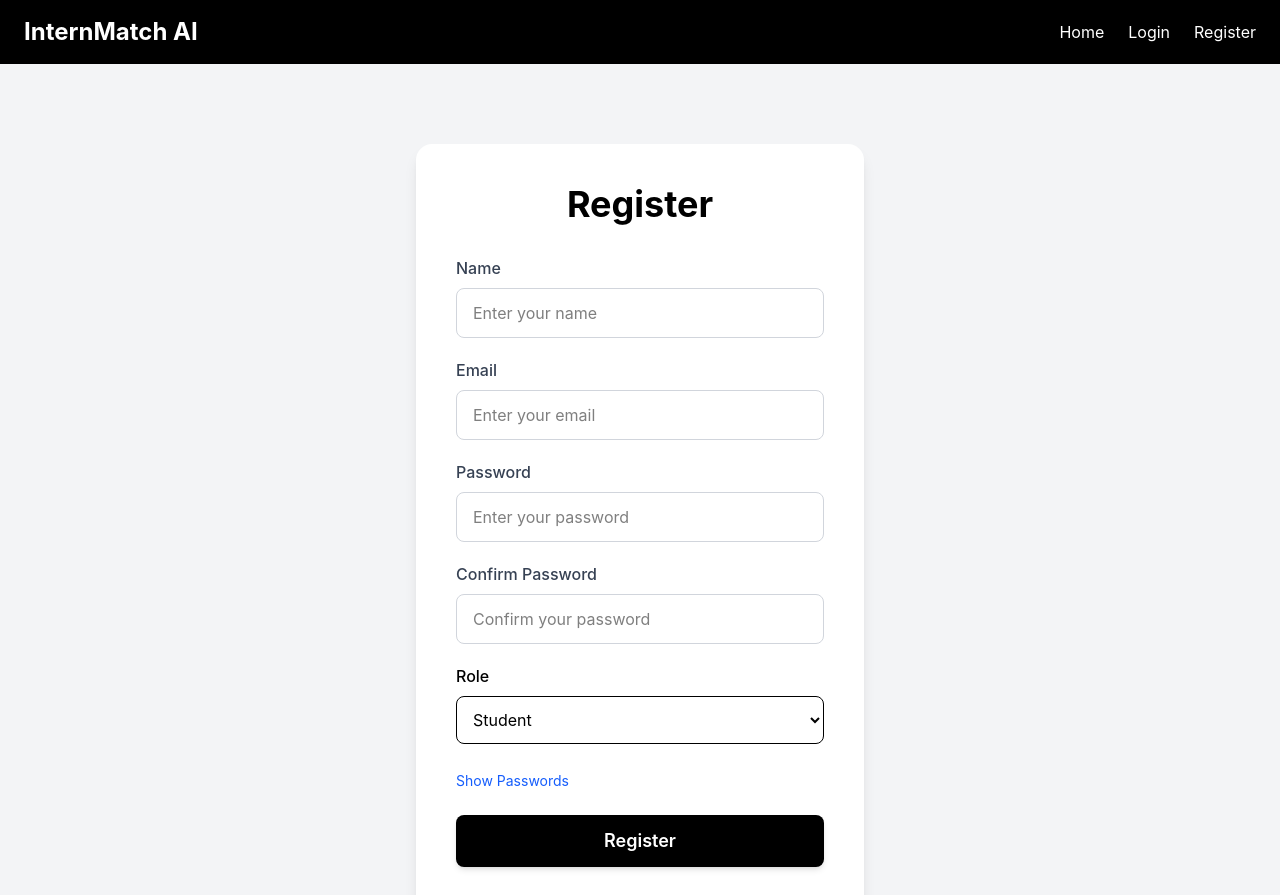
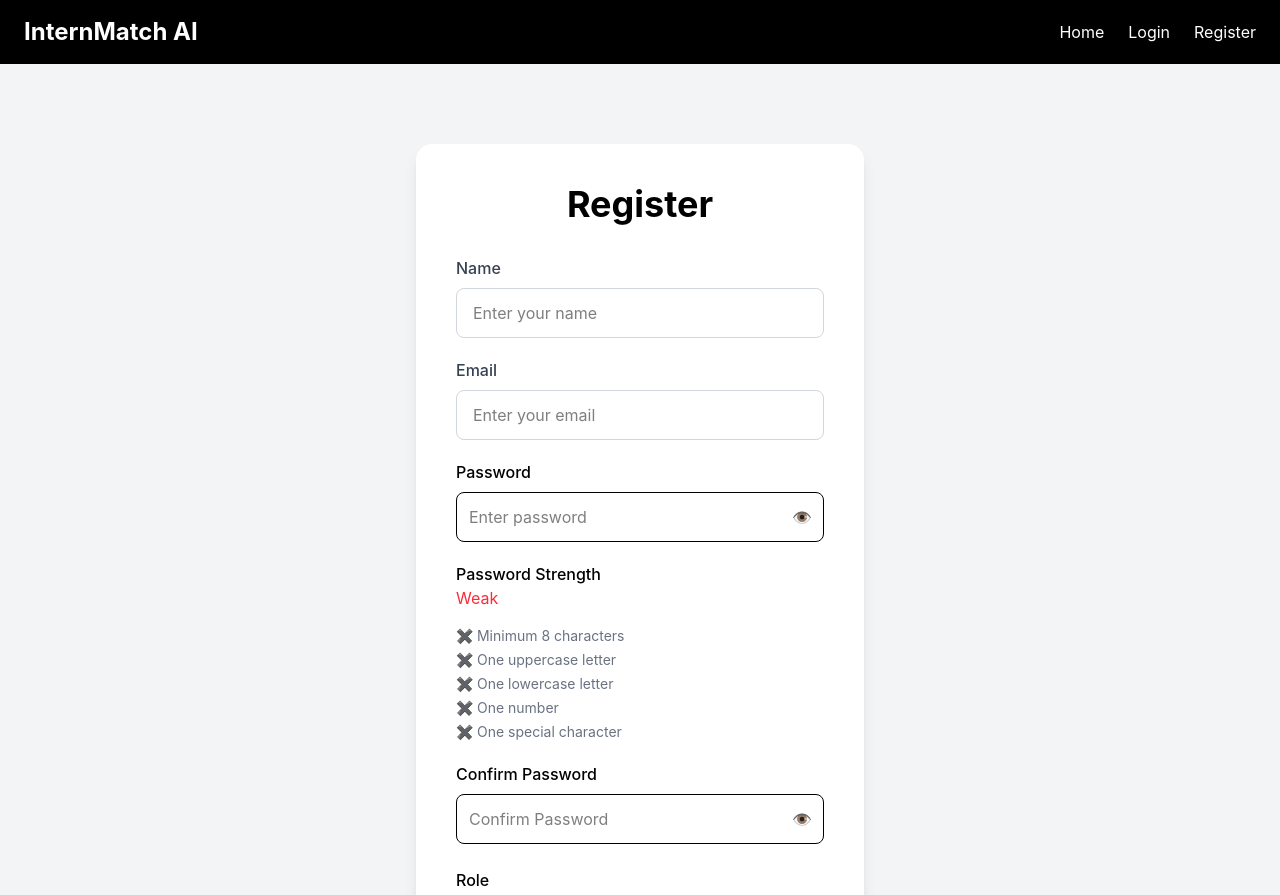
Before and after one commit to rajusaripalli6/internMatch-ai, a React app in the folder frontend/: page /register in a window 1280 px wide. Shown: the top 895 px of the page. Built offline with nearby package versions, Linux system fonts and the light colour scheme; the HTML template or start-up script is replaced by a standard one.

Commit message:
Version 1 - stable InternMatch AI

```diff
--- a/frontend/src/pages/auth/Register.jsx
+++ b/frontend/src/pages/auth/Register.jsx
@@ -19,7 +19,7 @@ export default function Register() {
   const [email, setEmail] = useState("")
   const [password, setPassword] = useState("")
   const [confirmPassword, setConfirmPassword] = useState("")
-
+  const [showConfirmPassword, setShowConfirmPassword] = useState(false)
   const [showPassword, setShowPassword] = useState(false)
 
   const [errors, setErrors] = useState({})
@@ -28,11 +28,90 @@ export default function Register() {
   const { login } = useContext(AuthContext)
   const [role, setRole] =
   useState("student")
+  function validatePassword(password) {
 
+  const passwordRegex =
+    /^(?=.*[a-z])(?=.*[A-Z])(?=.*\d)(?=.*[@$!%*?&])[A-Za-z\d@$!%*?&]{8,}$/
+
+  return passwordRegex.test(password)
+
+}
+      function getPasswordStrength(password) {
+
+        let score = 0
+
+        if (password.length >= 8) score++
+        if (/[A-Z]/.test(password)) score++
+        if (/[a-z]/.test(password)) score++
+        if (/\d/.test(password)) score++
+        if (/[@$!%*?&]/.test(password)) score++
+
+        if (score <= 2)
+          return {
+            text: "Weak",
+            color: "text-red-500"
+          }
+
+        if (score <= 4)
+          return {
+            text: "Medium",
+            color: "text-yellow-500"
+          }
+
+        return {
+          text: "Strong",
+          color: "text-green-600"
+        }
+
+      }
+      function passwordChecks(password) {
+
+        return {
+
+          length:
+            password.length >= 8,
+
+          uppercase:
+            /[A-Z]/.test(password),
+
+          lowercase:
+            /[a-z]/.test(password),
+
+          number:
+            /\d/.test(password),
+
+          special:
+            /[@$!%*?&]/.test(password),
+
+        }
+
+      }
   async function handleSubmit(e) {
 
     e.preventDefault()
+    if (!validatePassword(password)) {
 
+      toast.error(
+
+        "Password must contain at least 8 characters, one uppercase letter, one lowercase letter, one number, and one special character."
+
+      )
+
+      return
+
+    }
+
+    if (password !== confirmPassword) {
+
+      toast.error(
+
+        "Passwords do not match."
+
+      )
+
+      return
+
+    }
         const newErrors = {}
 
         if (!name.trim()) {
@@ -46,7 +125,14 @@ export default function Register() {
         if (!password.trim()) {
           newErrors.password = "Password is required"
         }
+        if (!validatePassword(password)) {
+          toast.error(
+            "Password must contain at least 8 characters, one uppercase letter, one lowercase letter, one number, and one special character."
+            )
 
+      return
+
+          }
     if (!confirmPassword.trim()) {
       newErrors.confirmPassword =
         "Confirm password is required"
@@ -130,9 +216,9 @@ export default function Register() {
 
                   setName(e.target.value)
 
-              setErrors((prev) => ({
+                  setErrors(prev => ({
                     ...prev,
-                name: "",
+                    name: ""
                   }))
 
                 }}
@@ -150,69 +236,276 @@ export default function Register() {
 
                   setEmail(e.target.value)
 
-              setErrors((prev) => ({
+                  setErrors(prev => ({
                     ...prev,
-                email: "",
+                    email: ""
                   }))
 
                 }}
                 error={errors.email}
               />
 
-          <FormField
-            label="Password"
-            id="password"
-            name="password"
+              {/* PASSWORD */}
+
+              <div className="mb-5">
+
+                <label className="block mb-2 font-medium">
+                  Password
+                </label>
+
+                <div className="relative">
+
+                  <input
+
                     type={
                       showPassword
                         ? "text"
                         : "password"
                     }
-            placeholder="Enter your password"
+
                     value={password}
+
                     onChange={(e) => {
 
-              setPassword(e.target.value)
+                      setPassword(
+                        e.target.value
+                      )
 
-              setErrors((prev) => ({
+                      setErrors(prev => ({
                         ...prev,
-                password: "",
+                        password: ""
                       }))
 
                     }}
-            error={errors.password}
+
+                    placeholder="Enter password"
+
+                    className="
+                      w-full
+                      border
+                      rounded-lg
+                      p-3
+                      pr-12
+                    "
+
                   />
 
-          <FormField
-            label="Confirm Password"
-            id="confirmPassword"
-            name="confirmPassword"
+                  <button
+
+                    type="button"
+
+                    onClick={() =>
+                      setShowPassword(
+                        !showPassword
+                      )
+                    }
+
+                    className="
+                      absolute
+                      right-3
+                      top-1/2
+                      -translate-y-1/2
+                    "
+
+                  >
+
+                    {
+                      showPassword
+                        ? "🙈"
+                        : "👁"
+                    }
+
+                  </button>
+
+                </div>
+
+              </div>
+
+              {/* PASSWORD STRENGTH */}
+
+              <div className="mb-4">
+
+                <p className="font-medium">
+
+                  Password Strength
+
+                </p>
+
+                <p
+                  className={
+                    getPasswordStrength(password).color
+                  }
+                >
+
+                  {
+                    getPasswordStrength(password).text
+                  }
+
+                </p>
+
+              </div>
+
+              {/* PASSWORD CHECKLIST */}
+
+              <div className="mb-5 space-y-1 text-sm">
+
+                <p className={
+                  passwordChecks(password).length
+                    ? "text-green-600"
+                    : "text-gray-500"
+                }>
+                  {
+                    passwordChecks(password).length
+                      ? "✔"
+                      : "✖"
+                  } Minimum 8 characters
+                </p>
+
+                <p className={
+                  passwordChecks(password).uppercase
+                    ? "text-green-600"
+                    : "text-gray-500"
+                }>
+                  {
+                    passwordChecks(password).uppercase
+                      ? "✔"
+                      : "✖"
+                  } One uppercase letter
+                </p>
+
+                <p className={
+                  passwordChecks(password).lowercase
+                    ? "text-green-600"
+                    : "text-gray-500"
+                }>
+                  {
+                    passwordChecks(password).lowercase
+                      ? "✔"
+                      : "✖"
+                  } One lowercase letter
+                </p>
+
+                <p className={
+                  passwordChecks(password).number
+                    ? "text-green-600"
+                    : "text-gray-500"
+                }>
+                  {
+                    passwordChecks(password).number
+                      ? "✔"
+                      : "✖"
+                  } One number
+                </p>
+
+                <p className={
+                  passwordChecks(password).special
+                    ? "text-green-600"
+                    : "text-gray-500"
+                }>
+                  {
+                    passwordChecks(password).special
+                      ? "✔"
+                      : "✖"
+                  } One special character
+                </p>
+
+              </div>
+
+              {/* CONFIRM PASSWORD */}
+
+              <div className="mb-6">
+
+                <label className="block mb-2 font-medium">
+
+                  Confirm Password
+
+                </label>
+
+                <div className="relative">
+
+                  <input
+
                     type={
-              showPassword
+                      showConfirmPassword
                         ? "text"
                         : "password"
                     }
-            placeholder="Confirm your password"
+
                     value={confirmPassword}
-            onChange={(e) => {
 
-              setConfirmPassword(e.target.value)
+                    onChange={(e) =>
+                      setConfirmPassword(
+                        e.target.value
+                      )
+                    }
 
-              setErrors((prev) => ({
-                ...prev,
-                confirmPassword: "",
-              }))
+                    placeholder="Confirm Password"
 
-            }}
-            error={errors.confirmPassword}
+                    className="
+                      w-full
+                      border
+                      rounded-lg
+                      p-3
+                      pr-12
+                    "
+
                   />
+
+                  <button
+
+                    type="button"
+
+                    onClick={() =>
+                      setShowConfirmPassword(
+                        !showConfirmPassword
+                      )
+                    }
+
+                    className="
+                      absolute
+                      right-3
+                      top-1/2
+                      -translate-y-1/2
+                    "
+
+                  >
+
+                    {
+                      showConfirmPassword
+                        ? "🙈"
+                        : "👁"
+                    }
+
+                  </button>
+
+                </div>
+
+                {
+
+                  confirmPassword &&
+                  password !== confirmPassword && (
+
+                    <p className="
+                      text-red-500
+                      text-sm
+                      mt-2
+                    ">
+
+                      Passwords do not match
+
+                    </p>
+
+                  )
+
+                }
+
+              </div>
+
+              {/* ROLE */}
+
               <div className="mb-6">
 
-              <label className="
-                block
-                mb-2
-                font-medium
-              ">
+                <label className="block mb-2 font-medium">
                   Role
                 </label>
 
@@ -245,57 +538,90 @@ export default function Register() {
 
               </div>
 
-          <button
-            type="button"
-            onClick={() =>
-              setShowPassword(!showPassword)
-            }
-            className="
-              mb-6
-              text-sm
-              text-blue-600
-            "
-          >
-            {showPassword
-              ? "Hide Passwords"
-              : "Show Passwords"}
-          </button>
+              {
 
-          {errors.general && (
+                errors.general && (
+
                   <p className="
                     text-red-500
-              text-sm
+                    text-center
                     mb-4
-              text-center
                   ">
+
                     {errors.general}
+
                   </p>
-          )}
 
-          <Button
-            text={
+                )
+
+              }
+
+              <button
+
+                  type="submit"
+
+                  disabled={
+                    loading ||
+                    !validatePassword(password) ||
+                    password !== confirmPassword
+                  }
+
+                  className={`
+
+                    w-full
+                    py-3
+                    rounded-lg
+                    font-semibold
+                    transition
+
+                    ${
+                      loading ||
+                      !validatePassword(password) ||
+                      password !== confirmPassword
+
+                        ? "bg-gray-400 cursor-not-allowed text-white"
+
+                        : "bg-blue-600 hover:bg-blue-700 text-white"
+
+                    }
+
+                  `}
+
+                >
+
+                  {
+
                     loading
+
                       ? "Creating Account..."
+
                       : "Register"
+
                   }
-          />
+
+                </button>
 
               <p className="
                 text-center
                 mt-6
                 text-gray-600
               ">
+
                 Already have an account?{" "}
 
                 <Link
+
                   to="/login"
+
                   className="
                     text-blue-600
-                font-medium
                     hover:underline
                   "
+
                 >
+
                   Login
+
                 </Link>
 
               </p>
```
Lines whose indentation alone changed are shown as unchanged.
